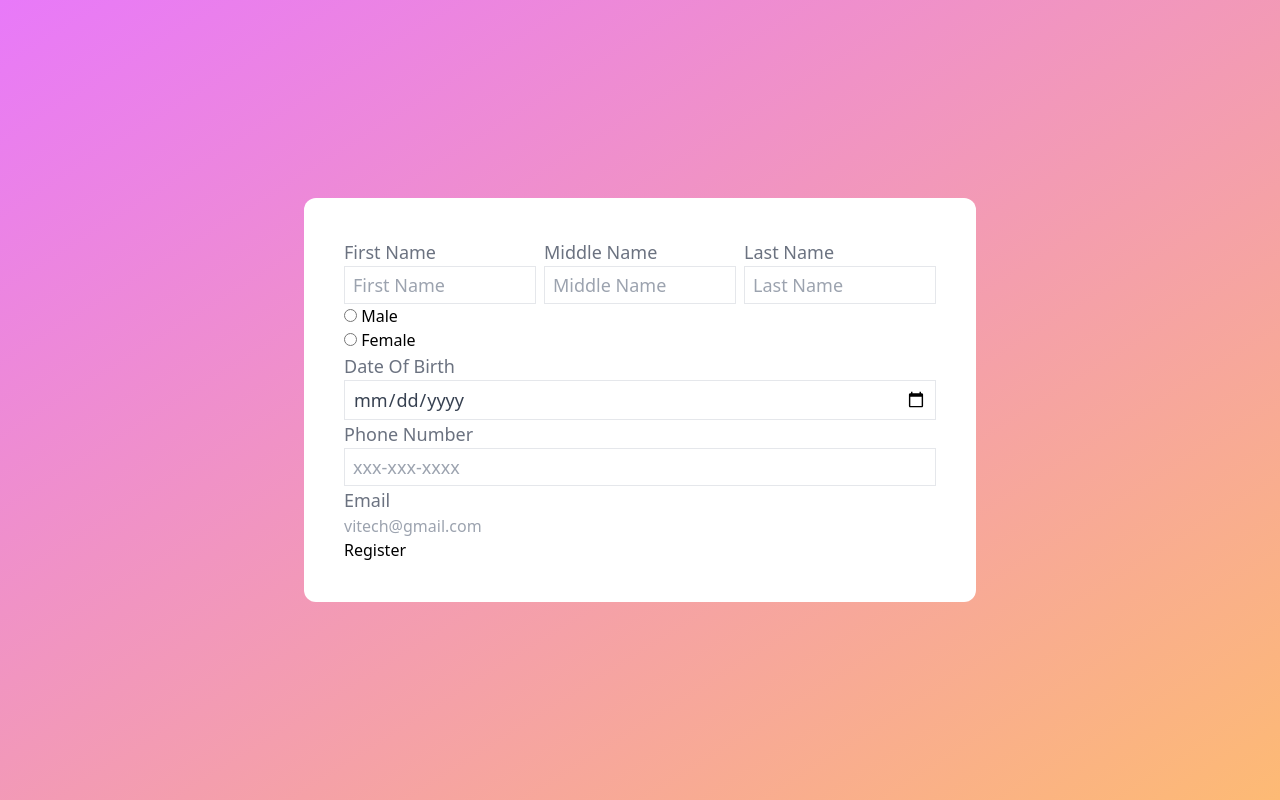
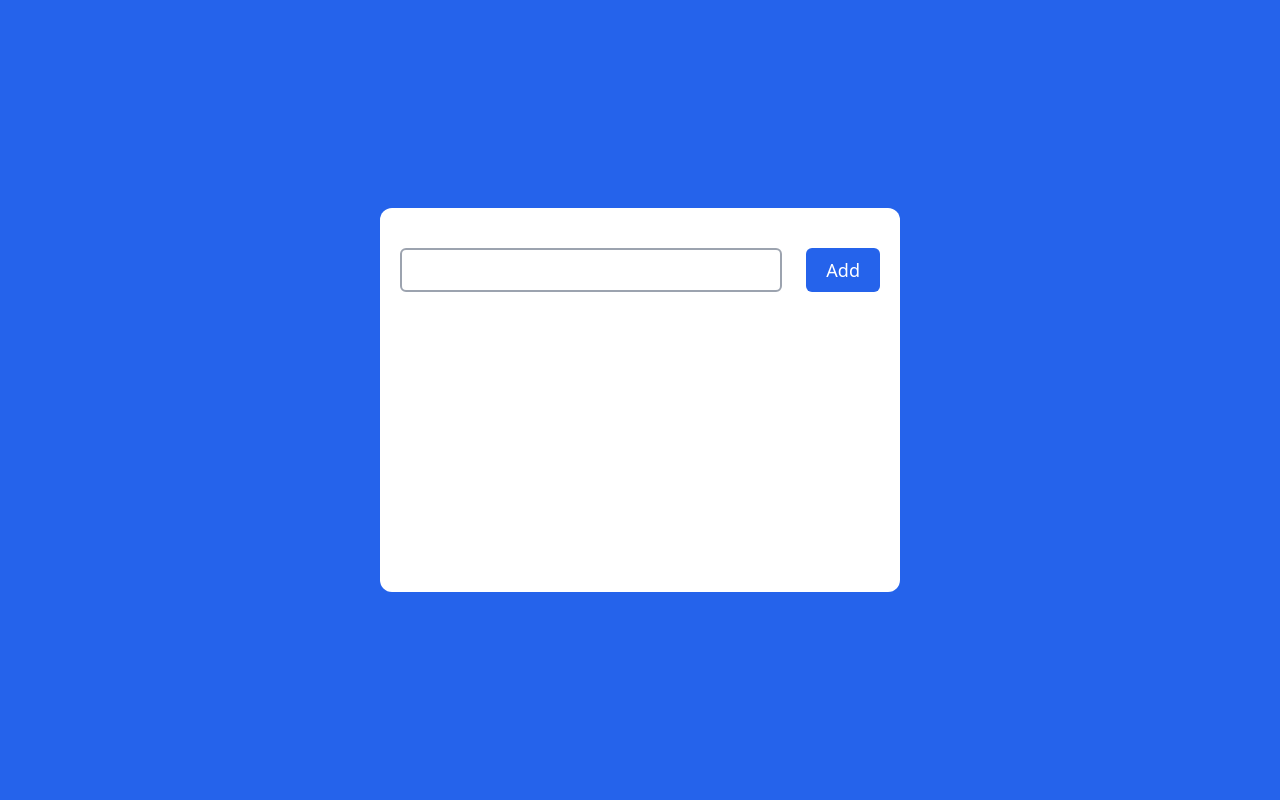
Before and after one commit to owusuvictorjnr/code-along, a React (Create React App) app: page / in a window 1280 px wide. Built offline with nearby package versions, Linux system fonts and the light colour scheme.

Commit message:
useState

```diff
--- a/src/App.js
+++ b/src/App.js
@@ -3,15 +3,15 @@
 // import Button from "./components/Button";
 // import Navbar from './components/Navbar'
 // import Practice from "./components/Practice";
-// import TaskManager from "./components/TaskManager"
-import Form from "./components/Form"
+import TaskManager from "./components/TaskManager"
+// import Form from "./components/Form"
 
 function App() {
   return(
     <div>
-       <Form/>
+       {/* <Form/> */}
 
-      {/* <TaskManager/> */}
+      <TaskManager/>
       {/* <Navbar /> */}
       {/* <Header label="Add to Card"/> */}
       {/* <Button label="Read More"/>
--- a/src/components/Form.jsx
+++ b/src/components/Form.jsx
@@ -7,7 +7,7 @@
         middleName : "",
         lastName: "",
         gender: "",
-        DateOfBith: "",
+        DateOfBirth: "",
         phoneNumber: "",
         email: "",
 
@@ -114,7 +114,7 @@
                     type="date"
                     name="dateOfBith"
                     className='form-input'
-                    value={data.DateOfBith}
+                    value={data.DateOfBirth}
                     onChange={handleChange}
                     />
                 </div>
--- a/src/components/TaskItems.jsx
+++ b/src/components/TaskItems.jsx
@@ -3,12 +3,24 @@
 
 const TaskItems = ({ task, handleDelete }) => {
   return (
-    <div className="flex items-center bg-teal-100 p-2 border-2 border-gray-300 rounded-md">
-      <div className="flex-1">{task}</div>
+    <div className="flex items-center justify-between bg-teal-100 p-2 border-2 border-gray-300 rounded-md">
+
+      <div className= "flex space-x-2">
+
+        <input
+        type="checkbox"
+        name=""
+        id=""
+        checked={task.completed}
+        onChange={() => {}}
+        />
+
+        <div className="flex-1">{task.text}</div>
+      </div>
+
       <button
         className="bg-blue-500 p-2 rounded-md"
-        onClick={() => handleDelete(task)}
-      >
+        onClick={() => handleDelete(task.id)}>
         <TrashIcon height={24} color="white" />
       </button>
     </div>
--- a/src/components/TaskManager.jsx
+++ b/src/components/TaskManager.jsx
@@ -1,37 +1,51 @@
-import React, { useState } from "react";
+import React, { useState, useEffect } from "react";
 // import TaskItems from "./TaskItems";
 // import { TrashIcon } from "@heroicons/react/outline"
 import TaskItem from "./TaskItems";
+import {v4 as uuid}  from "uuid";
 
 function TaskManager() {
-  const [tasks, setTasks] = useState([]);
+  const [tasks, setTasks] = useState(() =>{
+    const tasks = localStorage.getItem('tasks');
+    if (!tasks) return[];
+    return JSON.parse(tasks);
+  });
   const [input, setInput] = useState("");
 
   const handleSubmit = (e) => {
     e.preventDefault();
     if (input === "") return;
-    setTasks([input, ...tasks]);
+
+    const newTasks = {
+      id: uuid(),
+      text: input,
+      completed: true,
+    }
+
+    setTasks([newTasks, ...tasks]);
     setInput("");
   };
-  const handleDelete = (idx) => {
-    const newTasks = tasks.filter((task) => task !== idx);
+  const handleDelete = (id) => {
+    const newTasks = tasks.filter((task) => task.id !== id);
     setTasks(newTasks);
   };
 
+
+  useEffect(() => {
+    localStorage.setItem('tasks', JSON.stringify(tasks));
+  }, [tasks])
   return (
     <div className="bg-blue-600 h-screen flex justify-center items-center">
+
       <div className="max-w-xl max-h-96 bg-white rounded-xl px-5 py-10">
         <form
           onSubmit={handleSubmit}
-          className="space-x-6 flex w-[30rem] mb-10"
-        >
+          className="space-x-6 flex w-[30rem] mb-10">
           <input
             type="text"
-            className="border-2 border-gray-400 p-2 rounded-md outline-none w-10/12
-                        "
+            className="border-2 border-gray-400 p-2 rounded-md outline-none w-10/12"
             onChange={(e) => setInput(e.target.value)}
-            value={input}
-          />
+            value={input}/>
           <button
             type="submit"
             className="bg-blue-600 text-white text-lg py-2 px-5 rounded-md" >
@@ -40,7 +54,7 @@
         </form>
         <div className="space-y-2 overflow-y-auto h-56">
           {tasks.map((task) =>{
-            return <TaskItem task={task} handleDelete={handleDelete} />
+            return <TaskItem key={task.id} task={task} handleDelete={handleDelete} />
           })
           }
           {/* <TaskItems/>
```
